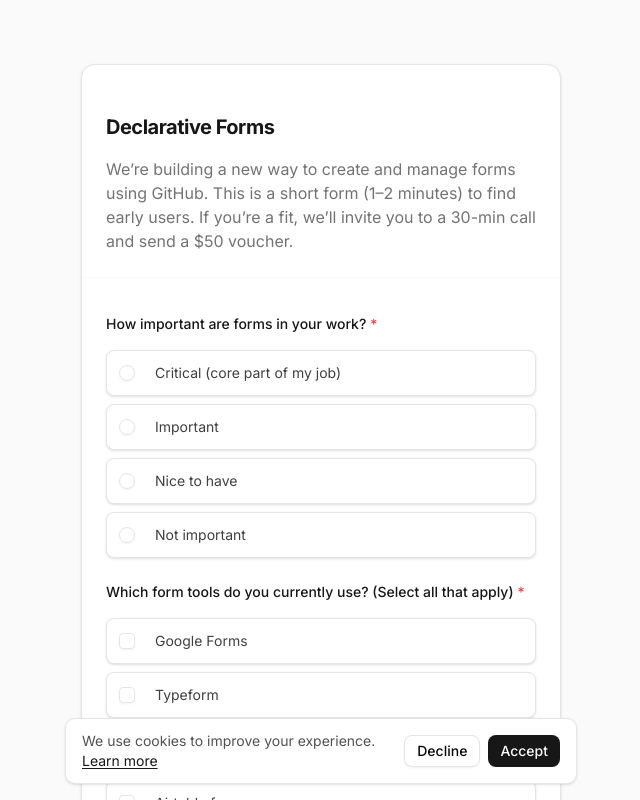
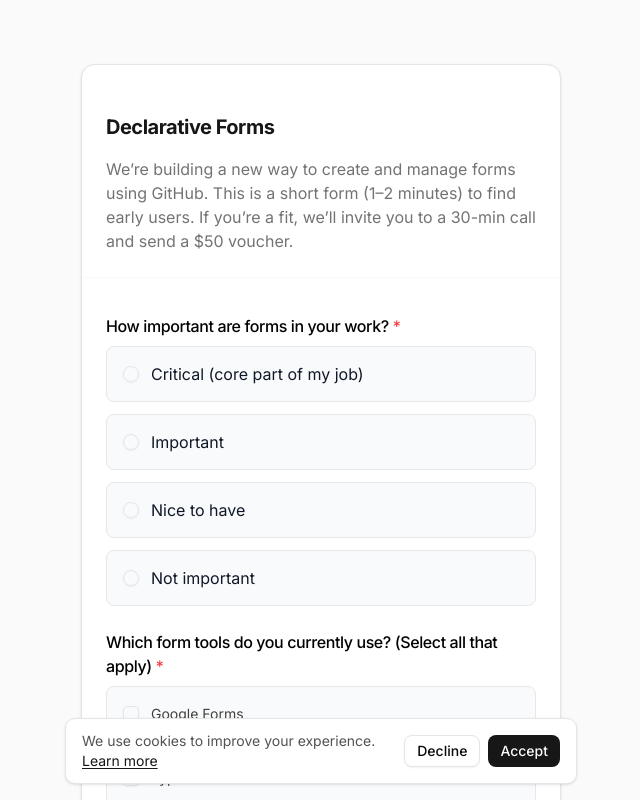
Before and after one commit to declarativeforms/core, a React (Vite) app: page / in a window 1280 px wide. Shown: the top 800 px of the page, without its empty margins (319-959 px from the left). Built offline with nearby package versions, Linux system fonts and the light colour scheme.

Commit message:
design changes

```diff
--- a/src/components/declarative-form/field.component.tsx
+++ b/src/components/declarative-form/field.component.tsx
@@ -58,10 +58,10 @@ export function DeclarativeFormField(props: {
   }
 
   const Label = () => (
-    <FormLabel className="block text-sm font-medium text-neutral-900 mb-2">
+    <FormLabel className="block font-medium text-base text-black tracking-tight">
       {props.field.label}
       {isRequired && (
-        <span className="text-red-500 ml-1 font-normal" aria-hidden="true">
+        <span className="font-normal ml-1 text-red-500" aria-hidden="true">
           *
         </span>
       )}
--- a/src/components/declarative-form/fields/dropdown-field.component.tsx
+++ b/src/components/declarative-form/fields/dropdown-field.component.tsx
@@ -18,8 +18,8 @@ export function DropdownField({
 }) {
   return (
     <Select onValueChange={formField.onChange} defaultValue={formField.value}>
-      <FormControl>
-        <SelectTrigger className="w-full !h-auto !py-3 px-3 bg-white border-neutral-200 hover:border-neutral-300 focus-visible:ring-neutral-900 focus-visible:ring-1 text-sm text-neutral-900 placeholder:text-neutral-400 rounded-md transition-colors duration-200 shadow-sm">
+      <FormControl className="bg-gray-50 !h-14 leading-tight !px-4 shadow-none text-gray-900 w-full placeholder:leading-tight placeholder:text-gray-400">
+        <SelectTrigger>
           <SelectValue
             placeholder={field.placeholder || `Select a ${field.label}`}
           />
@@ -27,11 +27,7 @@ export function DropdownField({
       </FormControl>
       <SelectContent>
         {field.options?.map((option) => (
-          <SelectItem
-            key={option}
-            value={option}
-            className="py-2.5 text-sm cursor-pointer focus:bg-neutral-50 focus:text-neutral-900"
-          >
+          <SelectItem key={option} value={option}>
             {option}
           </SelectItem>
         ))}
--- a/src/components/declarative-form/fields/input-field.component.tsx
+++ b/src/components/declarative-form/fields/input-field.component.tsx
@@ -15,7 +15,7 @@ export function InputField({
     <FormControl>
       <Input
         {...formField}
-        className="w-full h-auto py-3 px-3 bg-white border-neutral-200 hover:border-neutral-300 focus-visible:ring-neutral-900 focus-visible:ring-1 text-sm text-neutral-900 placeholder:text-neutral-400 rounded-md transition-colors duration-200 shadow-sm"
+        className="bg-gray-50 h-14 leading-tight px-4 shadow-none text-gray-900 w-full placeholder:leading-tight placeholder:text-gray-400"
         placeholder={field.placeholder || "Your answer"}
         type={type}
       />
--- a/src/components/declarative-form/fields/long-text-field.component.tsx
+++ b/src/components/declarative-form/fields/long-text-field.component.tsx
@@ -13,7 +13,7 @@ export function LongTextField({
     <FormControl>
       <Textarea
         {...formField}
-        className="w-full h-auto py-3 px-3 bg-white border-neutral-200 hover:border-neutral-300 focus-visible:ring-neutral-900 focus-visible:ring-1 text-sm text-neutral-900 placeholder:text-neutral-400 rounded-md transition-colors duration-200 shadow-sm min-h-32"
+        className="bg-gray-50 h-50 leading-tight p-4 shadow-none text-gray-900 w-full placeholder:leading-tight placeholder:text-gray-400"
         placeholder={field.placeholder || "Your answer"}
       />
     </FormControl>
--- a/src/components/declarative-form/fields/multiple-select-field.component.tsx
+++ b/src/components/declarative-form/fields/multiple-select-field.component.tsx
@@ -6,6 +6,7 @@ import {
   FormItem,
   FormLabel,
 } from "@/components/ui";
+import { cn } from "@/lib/utils";
 import type { IDeclarativeFormField } from "../types";
 
 export function MultipleSelectField({
@@ -31,11 +32,12 @@ export function MultipleSelectField({
             return (
               <FormItem>
                 <FormLabel
-                  className={`flex items-center space-x-3 w-full border rounded-md p-3 cursor-pointer transition-all duration-200 shadow-sm ${
-                    isChecked
-                      ? "border-neutral-900 ring-1 ring-neutral-900 bg-neutral-50"
-                      : "border-neutral-200 hover:border-neutral-300 bg-white"
-                  }`}
+                  className={cn(
+                    "bg-gray-50 border-1 border-gray-200 flex font-normal gap-3 h-14 leading-tight px-4 rounded-md text-base text-gray-900",
+                    {
+                      "border-gray-900": isChecked,
+                    }
+                  )}
                 >
                   <FormControl>
                     <Checkbox
--- a/src/components/declarative-form/fields/single-select-field.component.tsx
+++ b/src/components/declarative-form/fields/single-select-field.component.tsx
@@ -6,6 +6,7 @@ import {
   RadioGroup,
   RadioGroupItem,
 } from "@/components/ui";
+import { cn } from "@/lib/utils";
 import type { IDeclarativeFormField } from "../types";
 
 export function SingleSelectField({
@@ -18,7 +19,6 @@ export function SingleSelectField({
   return (
     <FormControl>
       <RadioGroup
-        className="flex flex-col space-y-2 gap-0"
         onValueChange={formField.onChange}
         defaultValue={formField.value}
       >
@@ -28,18 +28,17 @@ export function SingleSelectField({
           return (
             <FormItem key={option}>
               <FormLabel
-                className={`flex items-center space-x-3 w-full border rounded-md p-3 cursor-pointer transition-all duration-200 shadow-sm ${
-                  isSelected
-                    ? "border-neutral-900 ring-1 ring-neutral-900 bg-neutral-50"
-                    : "border-neutral-200 hover:border-neutral-300 bg-white"
-                }`}
+                className={cn(
+                  "bg-gray-50 border-1 border-gray-200 flex font-normal gap-3 h-14 leading-tight px-4 rounded-md text-base text-gray-900",
+                  {
+                    "border-gray-900": isSelected,
+                  }
+                )}
               >
                 <FormControl>
                   <RadioGroupItem value={option} />
                 </FormControl>
-                <span className="font-normal text-sm text-neutral-700 select-none flex-1">
-                  {option}
-                </span>
+                <span className="">{option}</span>
               </FormLabel>
             </FormItem>
           );
```
Also changed, not shown: Screenshot 2026-01-26 at 09.25.51.png (added), 1 other file (tests, documents, lock files or other folders).
